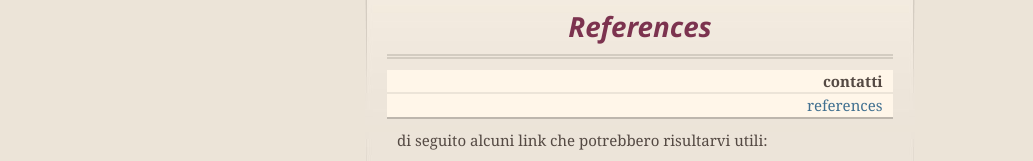
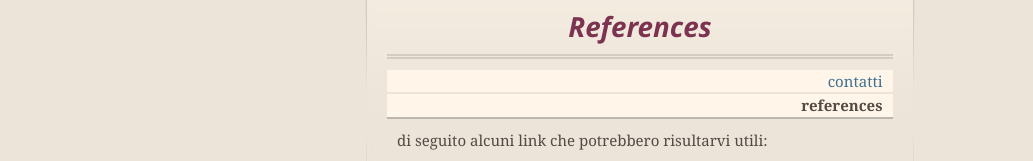
Before and after one commit to davide-ardu/provadic, a plain HTML site: page references.html in a window 1280 px wide. Shown: the part 238-399 px from the top of the page, without its empty margins (0-1033 px from the left). Drawn offline with nearby package versions, Linux system fonts and the light colour scheme.

Commit message:
Update references.html

```diff
--- a/references.html
+++ b/references.html
@@ -52,8 +52,8 @@
         <h3 class="octicon octicon-link">References</h3>
 
 <table style="text-align:right;">
-<tr><td><strong> contatti </strong></td></tr>
-<tr><td> <a href="http://davide-ardu.github.io/provadic/references.html" target="_blank">references</a> </td></tr>
+<tr><td>  <a href="http://davide-ardu.github.io/provadic/contatti.html" target="_blank"> contatti </a> </td></tr>
+<tr><td> <strong> references </strong> </td></tr>
 </table>
 
 
```
